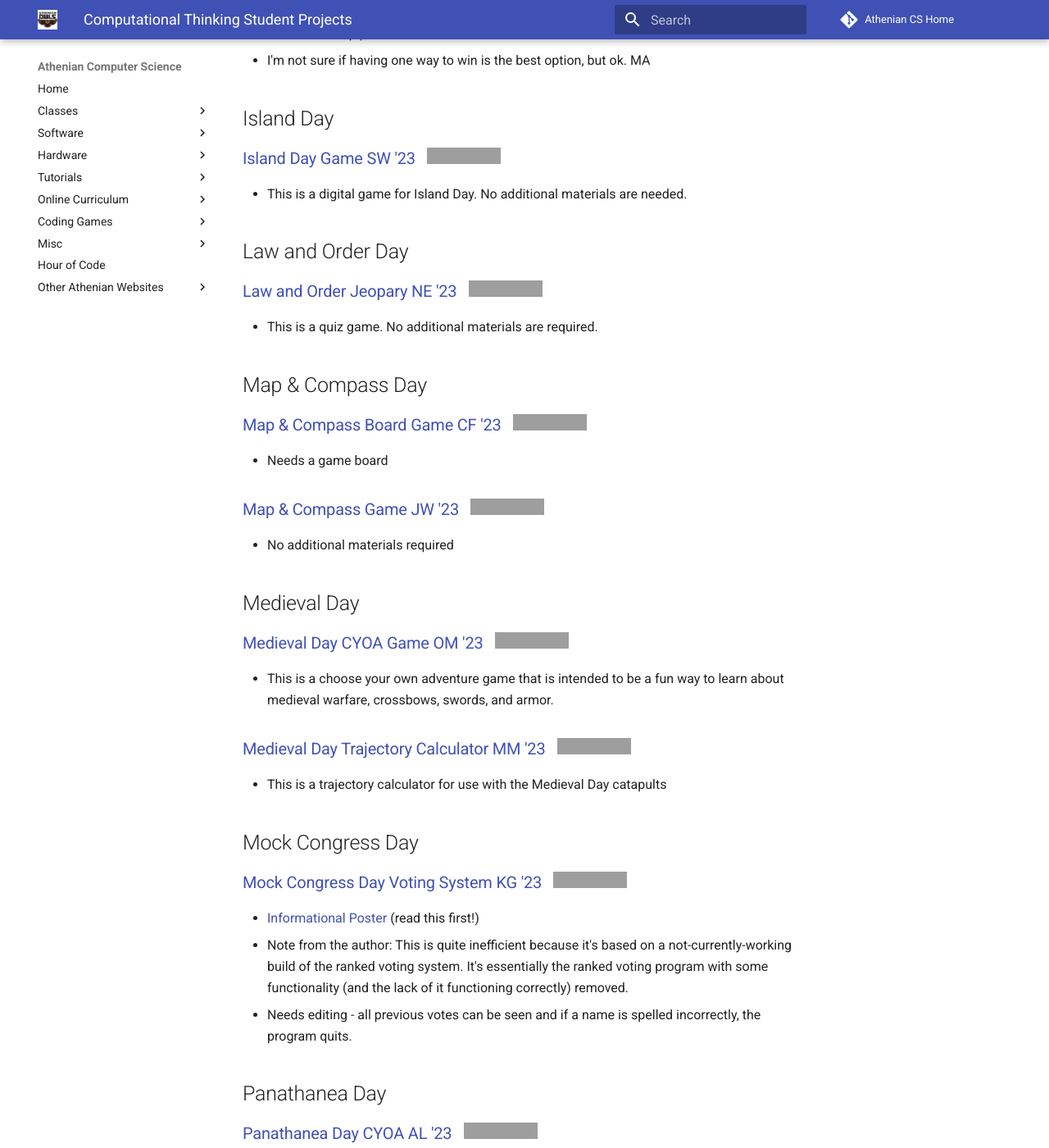
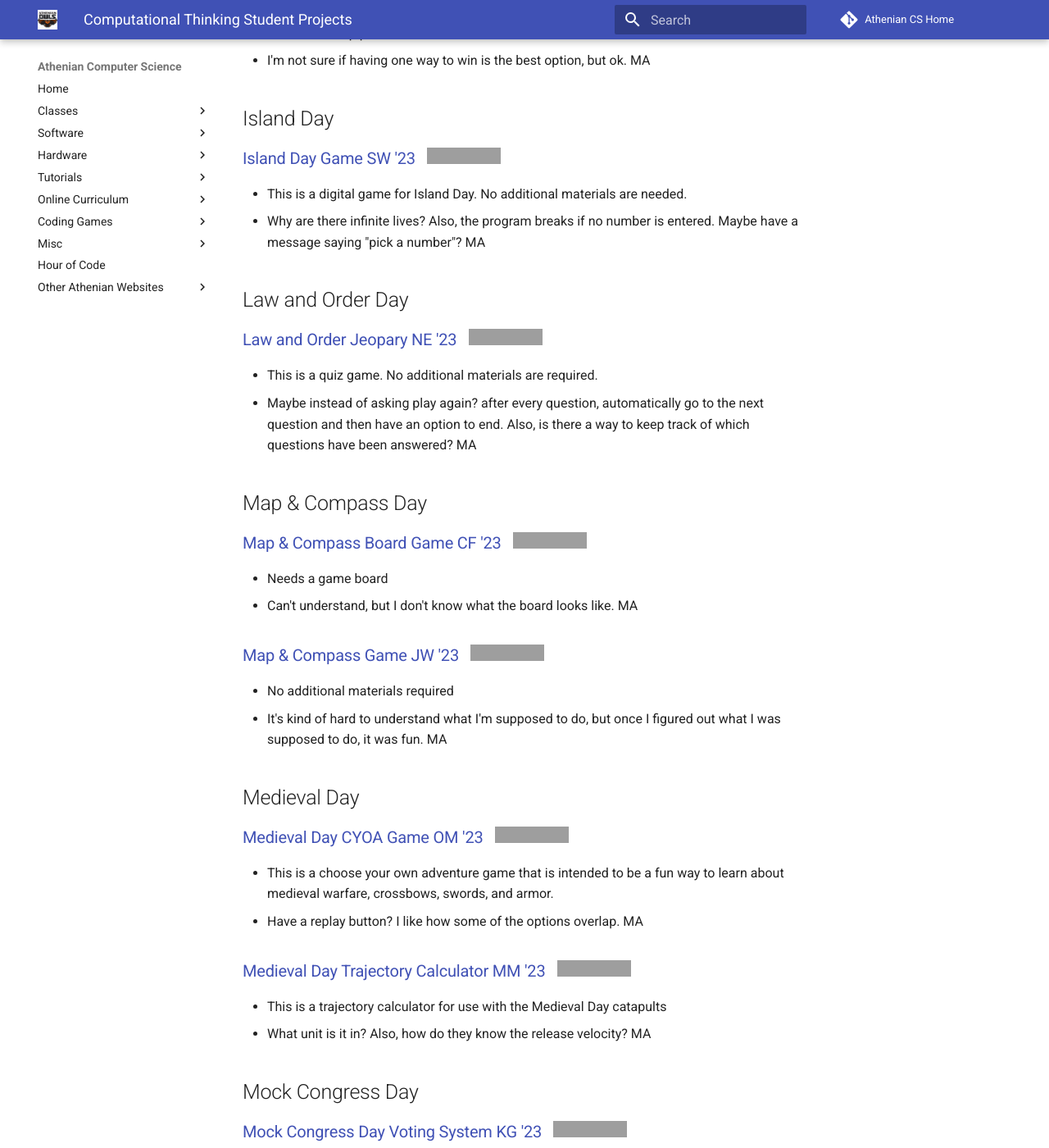
Before and after one commit to athenian-computational-thinking/athenian-cs-mkdocs, an MkDocs documentation site: the page built from docs/ct-projects.md, in a window 1280 px wide and 1400 px high, scrolled down 3280 px, cut to the strip 0-1400 px from the top of the window. Shown: the whole strip at 82% size. Built offline with MkDocs 1.6.1 and Material for MkDocs 9.7.7, drawn with Linux system fonts in a browser that asks for light colours; comment, search, counter and statistics services are not loaded; some of the changed text lies outside the part shown; grey boxes are pictures that could not be loaded.

Commit message:
Update ct-projects.md

```diff
--- a/docs/ct-projects.md
+++ b/docs/ct-projects.md
@@ -93,28 +93,32 @@ nine correct will return a score of 8/10. Also, it's possible to go into negativ
 
 ### [Island Day Game SW '23](https://github.com/athenian-ct-projects/Island-Day-SW) &nbsp; [![Run on Repl.it](https://repl.it/badge/github/athenian-ct-projects/Island-Day-SW)](https://repl.it/github/athenian-ct-projects/Island-Day-SW)
 * This is a digital game for Island Day. No additional materials are needed.
-
+* Why are there infinite lives? Also, the program breaks if no number is entered. Maybe have a message saying "pick a number"? MA
 
 ## Law and Order Day
 
 ### [Law and Order Jeopary NE '23](https://github.com/athenian-ct-projects/Law-and-Order-Jeopardy-NE) &nbsp; [![Run on Repl.it](https://repl.it/badge/github/athenian-ct-projects/Law-and-Order-Jeopardy-NE)](https://repl.it/github/athenian-ct-projects/Law-and-Order-Jeopardy-NE)
 * This is a quiz game. No additional materials are required.
-
+* Maybe instead of asking play again? after every question, automatically go to the next question and then have an option to end. Also, is there a way to keep track of which questions have been answered? MA
 
 ## Map & Compass Day
 
 ### [Map & Compass Board Game CF '23](https://github.com/athenian-ct-projects/Map-Compass-Board-Game-CF) &nbsp; [![Run on Repl.it](https://repl.it/badge/github/athenian-ct-projects/Map-Compass-Board-Game-CF)](https://repl.it/github/athenian-ct-projects/Map-Compass-Board-Game-CF)
 * Needs a game board
+* Can't understand, but I don't know what the board looks like. MA
 
 ### [Map & Compass Game JW '23](https://github.com/athenian-ct-projects/Map-Compass-Game-JW) &nbsp; [![Run on Repl.it](https://repl.it/badge/github/athenian-ct-projects/Map-Compass-Game-JW)](https://repl.it/github/athenian-ct-projects/Map-Compass-Game-JW)
 * No additional materials required
+* It's kind of hard to understand what I'm supposed to do, but once I figured out what I was supposed to do, it was fun. MA
 
 ## Medieval Day
 ### [Medieval Day CYOA Game OM '23](https://github.com/athenian-ct-projects/Medieval-Day-OM) &nbsp; [![Run on Repl.it](https://repl.it/badge/github/athenian-ct-projects/Medieval-Day-OM)](https://repl.it/github/athenian-ct-projects/Medieval-Day-OM)
 * This is a choose your own adventure game that is intended to be a fun way to learn about medieval warfare, crossbows, swords, and armor.
+* Have a replay button? I like how some of the options overlap. MA
 
 ### [Medieval Day Trajectory Calculator MM '23](https://github.com/athenian-ct-projects/Medieval-Day-MD) &nbsp; [![Run on Repl.it](https://repl.it/badge/github/athenian-ct-projects/Medieval-Day-MD)](https://repl.it/github/athenian-ct-projects/Medieval-Day-MD)
 * This is a trajectory calculator for use with the Medieval Day catapults
+* What unit is it in? Also, how do they know the release velocity? MA
 
 ## Mock Congress Day
 
@@ -123,6 +127,7 @@ nine correct will return a score of 8/10. Also, it's possible to go into negativ
 * Note from the author: This is quite inefficient because it's based on a not-currently-working build of the ranked voting system.
 It's essentially the ranked voting program with some functionality (and the lack of it functioning correctly) removed.
 * Needs editing - all previous votes can be seen and if a name is spelled incorrectly, the program quits.
+* If there are two candidates with the same name, it only goes to one. That probably won't be a problem though. Also, have a reminder saying voting complete will end it so people don't have to go into the code to find it. MA
 
 ## Panathanea Day
 
```
